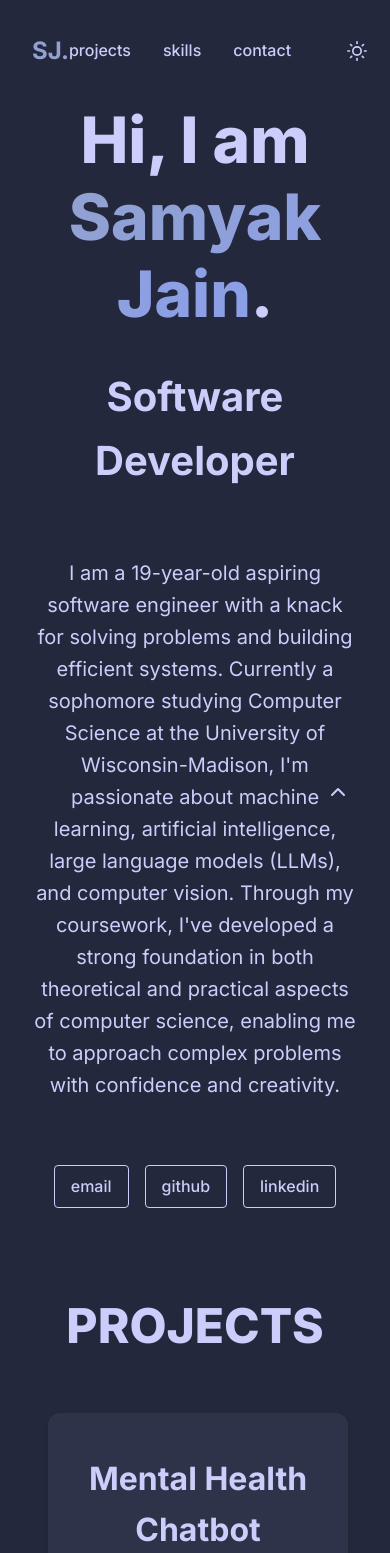
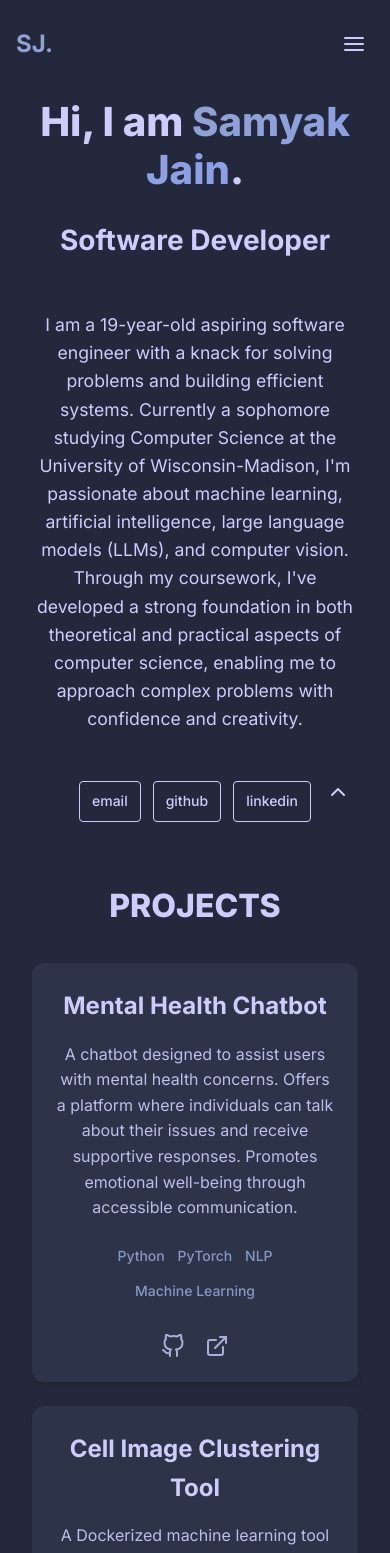
Before and after one commit to samyakjain-1/samyak1.me, a React (Vite) app: page / in a window 390 px wide. Shown: the top 1553 px of the page. Built offline with nearby package versions, Linux system fonts and the light colour scheme.

Commit message:
responsive for mobile

```diff
--- a/package.json
+++ b/package.json
@@ -3,7 +3,7 @@
   "private": true,
   "version": "0.0.0",
   "type": "module",
-  "homepage": "https://samyakjain-1.github.io/react-website",
+  "homepage": "https://samyak1.me",
   "scripts": {
     "dev": "vite",
     "build": "tsc -b && vite build",
--- a/src/App.tsx
+++ b/src/App.tsx
@@ -6,7 +6,7 @@ import Projects from './components/Projects';
 import Skills from './components/Skills';
 import Contact from './components/Contact';
 import { ThemeProvider, useTheme } from './context/ThemeContext';
-import { FiSun, FiMoon } from 'react-icons/fi';
+import { FiSun, FiMoon, FiMenu, FiX } from 'react-icons/fi';
 
 const GlobalWrapper = styled.div`
   background-color: ${props => props.theme === 'dark' ? '#23283C' : '#F8F9FC'};
@@ -22,18 +22,27 @@ const AppContainer = styled.div`
   font-family: 'Inter', -apple-system, BlinkMacSystemFont, 'Segoe UI', Roboto, Oxygen, Ubuntu, Cantarell, 'Open Sans', 'Helvetica Neue', sans-serif;
   max-width: 1200px;
   margin: 0 auto;
-  padding: 0 2rem;
+  padding: 0 1rem;
   color: ${props => props.theme === 'dark' ? '#CCCDFA' : '#4A5680'};
   min-height: 100vh;
   position: relative;
   z-index: 1;
+
+  @media (min-width: 640px) {
+    padding: 0 2rem;
+  }
 `;
 
 const Nav = styled.nav`
   display: flex;
   justify-content: space-between;
   align-items: center;
-  padding: 2rem 0;
+  padding: 1.5rem 0;
+  position: relative;
+
+  @media (min-width: 640px) {
+    padding: 2rem 0;
+  }
 `;
 
 const Logo = styled(motion.a)`
@@ -43,6 +52,7 @@ const Logo = styled(motion.a)`
   color: #91a1d1;
   text-decoration: none;
   position: relative;
+  z-index: 20;
 
   &::after {
     content: '';
@@ -60,10 +70,46 @@ const Logo = styled(motion.a)`
   }
 `;
 
-const NavLinks = styled.div`
+const MenuButton = styled(motion.button)`
   display: flex;
+  align-items: center;
+  justify-content: center;
+  background: none;
+  border: none;
+  color: ${props => props.theme === 'dark' ? '#CCCDFA' : '#4A5680'};
+  font-size: 1.5rem;
+  cursor: pointer;
+  z-index: 20;
+  padding: 0.5rem;
+
+  @media (min-width: 640px) {
+    display: none;
+  }
+`;
+
+const NavLinks = styled.div<{ isOpen: boolean }>`
+  position: fixed;
+  top: 0;
+  right: ${props => props.isOpen ? '0' : '-100%'};
+  height: 100vh;
+  width: 100%;
+  background-color: ${props => props.theme === 'dark' ? '#23283C' : '#F8F9FC'};
+  display: flex;
+  flex-direction: column;
+  align-items: center;
+  justify-content: center;
   gap: 2rem;
-  align-items: center;
+  transition: right 0.3s ease;
+  z-index: 10;
+
+  @media (min-width: 640px) {
+    position: static;
+    height: auto;
+    width: auto;
+    flex-direction: row;
+    background-color: transparent;
+    gap: 2rem;
+  }
 `;
 
 const NavLink = styled(motion.a)`
@@ -71,6 +117,11 @@ const NavLink = styled(motion.a)`
   color: ${props => props.theme === 'dark' ? '#CCCDFA' : '#4A5680'};
   font-weight: 500;
   position: relative;
+  font-size: 1.25rem;
+
+  @media (min-width: 640px) {
+    font-size: 1rem;
+  }
 
   &::after {
     content: '';
@@ -102,7 +153,6 @@ const ThemeToggle = styled(motion.button)`
   align-items: center;
   justify-content: center;
   font-size: 1.25rem;
-  margin-left: 1rem;
   transition: color 0.3s ease;
 
   &:hover {
@@ -120,15 +170,20 @@ const Hero = styled.section`
   margin: 0 auto;
   width: 100%;
   max-width: 800px;
+  padding: 0 1rem;
 `;
 
 const HeroTitle = styled(motion.h1)`
-  font-size: 4rem;
+  font-size: 2.5rem;
   font-weight: 800;
   margin: 0;
   line-height: 1.2;
   color: ${props => props.theme === 'dark' ? '#CCCDFA' : '#2D3348'};
   width: 100%;
+
+  @media (min-width: 640px) {
+    font-size: 4rem;
+  }
 `;
 
 const NameHighlight = styled.span`
@@ -139,37 +194,58 @@ const NameHighlight = styled.span`
 `;
 
 const HeroSubtitle = styled(motion.h2)`
-  font-size: 2.5rem;
+  font-size: 1.75rem;
   color: ${props => props.theme === 'dark' ? '#CCCDFA' : '#2D3348'};
-  margin: 2rem 0;
+  margin: 1.5rem 0;
   font-weight: 700;
+
+  @media (min-width: 640px) {
+    font-size: 2.5rem;
+    margin: 2rem 0;
+  }
 `;
 
 const HeroText = styled(motion.p)`
-  font-size: 1.25rem;
+  font-size: 1.1rem;
   color: ${props => props.theme === 'dark' ? '#CCCDFA' : '#4A5680'};
-  margin: 2rem auto;
+  margin: 1.5rem auto;
   line-height: 1.6;
   max-width: 800px;
   text-align: center;
+
+  @media (min-width: 640px) {
+    font-size: 1.25rem;
+    margin: 2rem auto;
+  }
 `;
 
 const SocialLinks = styled.div`
   display: flex;
-  gap: 1rem;
-  margin-top: 2rem;
+  gap: 0.75rem;
+  margin-top: 1.5rem;
   justify-content: center;
   flex-wrap: wrap;
+  padding: 0 1rem;
+
+  @media (min-width: 640px) {
+    gap: 1rem;
+    margin-top: 2rem;
+  }
 `;
 
 const SocialLink = styled(motion.a)`
   color: ${props => props.theme === 'dark' ? '#CCCDFA' : '#4A5680'};
-  font-size: 1rem;
+  font-size: 0.875rem;
   text-decoration: none;
-  padding: 0.5rem 1rem;
+  padding: 0.5rem 0.75rem;
   border: 1px solid ${props => props.theme === 'dark' ? '#CCCDFA' : '#4A5680'};
   border-radius: 4px;
   transition: all 0.3s ease;
+
+  @media (min-width: 640px) {
+    font-size: 1rem;
+    padding: 0.5rem 1rem;
+  }
 
   &:hover {
     color: #91a1d1;
@@ -180,6 +256,7 @@ const SocialLink = styled(motion.a)`
 function AppContent() {
   const { theme, toggleTheme } = useTheme();
   const [activeSection, setActiveSection] = useState('');
+  const [isMenuOpen, setIsMenuOpen] = useState(false);
   const [age, setAge] = useState(0);
 
   useEffect(() => {
@@ -189,14 +266,12 @@ function AppContent() {
     let age = today.getFullYear() - birthDate.getFullYear();
     const monthDiff = today.getMonth() - birthDate.getMonth();
 
-    // Adjust age if birthday hasn't occurred this year
     if (monthDiff < 0 || (monthDiff === 0 && today.getDate() < birthDate.getDate())) {
       age--;
     }
 
     setAge(age);
 
-    // Scroll handler
     const handleScroll = () => {
       const sections = ['projects', 'skills', 'contact'];
       const currentSection = sections.find(section => {
@@ -214,6 +289,8 @@ function AppContent() {
     return () => window.removeEventListener('scroll', handleScroll);
   }, []);
 
+  const closeMenu = () => setIsMenuOpen(false);
+
   return (
     <>
       <GlobalWrapper theme={theme} />
@@ -227,11 +304,18 @@ function AppContent() {
           >
             SJ.
           </Logo>
-          <NavLinks>
+          <MenuButton
+            theme={theme}
+            onClick={() => setIsMenuOpen(!isMenuOpen)}
+          >
+            {isMenuOpen ? <FiX /> : <FiMenu />}
+          </MenuButton>
+          <NavLinks isOpen={isMenuOpen} theme={theme}>
             <NavLink
               href="#projects"
               className={activeSection === 'projects' ? 'active' : ''}
               theme={theme}
+              onClick={closeMenu}
             >
               projects
             </NavLink>
@@ -239,6 +323,7 @@ function AppContent() {
               href="#skills"
               className={activeSection === 'skills' ? 'active' : ''}
               theme={theme}
+              onClick={closeMenu}
             >
               skills
             </NavLink>
@@ -246,6 +331,7 @@ function AppContent() {
               href="#contact"
               className={activeSection === 'contact' ? 'active' : ''}
               theme={theme}
+              onClick={closeMenu}
             >
               contact
             </NavLink>
@@ -253,7 +339,7 @@ function AppContent() {
               onClick={toggleTheme}
               theme={theme}
               whileHover={{ scale: 1.1 }}
-              whileTap={{ scale: 0.9 }}
+              whileTap={{ scale: 0.95 }}
             >
               {theme === 'dark' ? <FiSun /> : <FiMoon />}
             </ThemeToggle>
--- a/src/components/Projects.tsx
+++ b/src/components/Projects.tsx
@@ -3,34 +3,48 @@ import { motion } from 'framer-motion';
 import { useTheme } from '../context/ThemeContext';
 
 const ProjectsSection = styled.section`
-  padding: 5rem 0;
+  padding: 3rem 0;
   display: flex;
   flex-direction: column;
   align-items: center;
+
+  @media (min-width: 640px) {
+    padding: 5rem 0;
+  }
 `;
 
 const SectionTitle = styled(motion.h2)`
-  font-size: 3rem;
+  font-size: 2rem;
   font-weight: 800;
-  margin-bottom: 3rem;
+  margin-bottom: 2rem;
   color: ${props => props.theme === 'dark' ? '#CCCDFA' : '#2D3348'};
   text-align: center;
+
+  @media (min-width: 640px) {
+    font-size: 3rem;
+    margin-bottom: 3rem;
+  }
 `;
 
 const ProjectsGrid = styled.div`
   display: grid;
-  grid-template-columns: repeat(auto-fit, minmax(300px, 1fr));
-  gap: 2rem;
+  grid-template-columns: 1fr;
+  gap: 1.5rem;
   width: 100%;
   max-width: 1200px;
   margin: 0 auto;
   padding: 0 1rem;
+
+  @media (min-width: 640px) {
+    grid-template-columns: repeat(auto-fit, minmax(300px, 1fr));
+    gap: 2rem;
+  }
 `;
 
 const ProjectCard = styled(motion.div)`
   background: ${props => props.theme === 'dark' ? '#2D3348' : '#FFFFFF'};
   border-radius: 12px;
-  padding: 2.5rem;
+  padding: 1.5rem;
   display: flex;
   flex-direction: column;
   align-items: center;
@@ -39,6 +53,10 @@ const ProjectCard = styled(motion.div)`
   cursor: pointer;
   box-shadow: ${props => props.theme === 'dark' ? '0 4px 6px rgba(0, 0, 0, 0.1)' : '0 4px 6px rgba(45, 51, 72, 0.08)'};
 
+  @media (min-width: 640px) {
+    padding: 2.5rem;
+  }
+
   &:hover {
     transform: translateY(-8px);
     box-shadow: ${props => props.theme === 'dark' ? '0 12px 24px rgba(0, 0, 0, 0.2)' : '0 12px 24px rgba(45, 51, 72, 0.12)'};
@@ -46,50 +64,77 @@ const ProjectCard = styled(motion.div)`
 `;
 
 const ProjectTitle = styled.h3`
-  font-size: 2rem;
+  font-size: 1.5rem;
   font-weight: 700;
-  margin-bottom: 1.5rem;
+  margin-bottom: 1rem;
   color: ${props => props.theme === 'dark' ? '#CCCDFA' : '#2D3348'};
+
+  @media (min-width: 640px) {
+    font-size: 2rem;
+    margin-bottom: 1.5rem;
+  }
 `;
 
 const ProjectDescription = styled.p`
   color: ${props => props.theme === 'dark' ? '#CCCDFA' : '#4A5680'};
-  margin-bottom: 2rem;
+  margin-bottom: 1.5rem;
   line-height: 1.6;
-  font-size: 1.1rem;
+  font-size: 1rem;
   opacity: 0.9;
+
+  @media (min-width: 640px) {
+    font-size: 1.1rem;
+    margin-bottom: 2rem;
+  }
 `;
 
 const TechStack = styled.div`
   display: flex;
-  gap: 1.2rem;
+  gap: 0.8rem;
   flex-wrap: wrap;
   justify-content: center;
-  margin-bottom: 2.5rem;
+  margin-bottom: 2rem;
+
+  @media (min-width: 640px) {
+    gap: 1.2rem;
+    margin-bottom: 2.5rem;
+  }
 `;
 
 const Tech = styled.span`
   color: #91a1d1;
-  font-size: 1rem;
+  font-size: 0.875rem;
   opacity: 0.9;
   font-weight: 500;
+
+  @media (min-width: 640px) {
+    font-size: 1rem;
+  }
 `;
 
 const ProjectLinks = styled.div`
   display: flex;
-  gap: 1.5rem;
+  gap: 1.2rem;
   margin-top: auto;
+
+  @media (min-width: 640px) {
+    gap: 1.5rem;
+  }
 `;
 
 const IconLink = styled(motion.a)`
   color: ${props => props.theme === 'dark' ? '#CCCDFA' : '#4A5680'};
-  font-size: 1.5rem;
+  font-size: 1.25rem;
   text-decoration: none;
   display: flex;
   align-items: center;
   gap: 0.5rem;
   opacity: 0.8;
   transition: opacity 0.2s ease;
+
+  @media (min-width: 640px) {
+    font-size: 1.5rem;
+  }
 
   &:hover {
     color: #91a1d1;
--- a/vite.config.ts
+++ b/vite.config.ts
@@ -4,7 +4,7 @@ import react from '@vitejs/plugin-react'
 // https://vitejs.dev/config/
 export default defineConfig({
   plugins: [react()],
-  base: '/react-website/',
+  base: '/',
   server: {
     port: 5173,
     open: true
```
Also changed, not shown: 1 other file (tests, documents, lock files or other folders).
